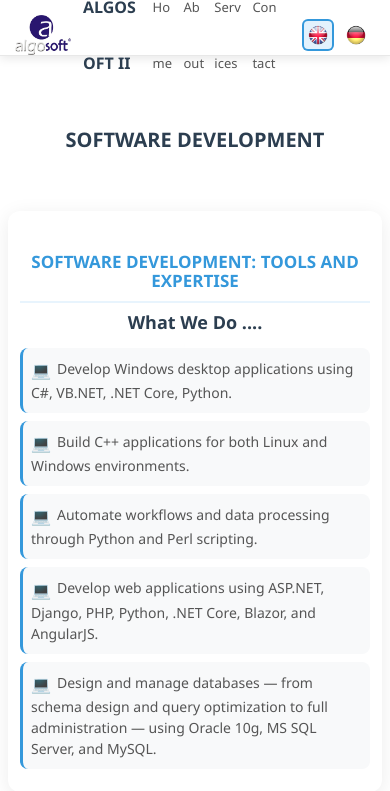
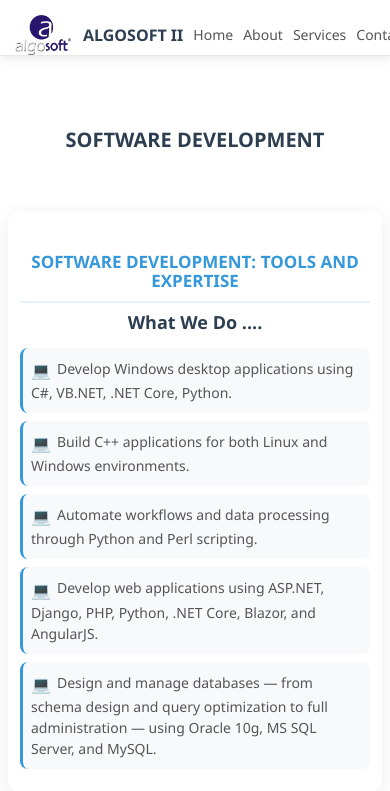
Before and after one commit to ardiangrezda/algosoft, a Django app: page /en/servicesoftware/ in a window 390 px wide. Shown: the top 791 px of the page. Run offline with Django 3.2, Linux system fonts and the light colour scheme.

Commit message:
Fixed navigation menu display on mobile screens for services software page

```diff
--- a/main/templates/services software.html
+++ b/main/templates/services software.html
@@ -5,6 +5,23 @@
 
 {% block content %}
 <style>
+/* Fix navbar display issues on this page */
+@media (max-width: 480px) {
+    .navbar-nav {
+        display: flex !important;
+        flex-wrap: nowrap !important;
+        overflow-x: visible !important;
+    }
+
+    .nav-link {
+        white-space: nowrap !important;
+    }
+
+    .nav-item {
+        white-space: nowrap !important;
+    }
+}
+
 .data-services-container {
     max-width: 1200px;
     margin: 0 auto;
--- a/main/templates/top.html
+++ b/main/templates/top.html
@@ -120,6 +120,7 @@
     .navbar-container {
         padding: 0 15px;
         height: 60px;
+        flex-wrap: nowrap;
     }
 
     .nav-item {
@@ -128,6 +129,7 @@
 
     .nav-link {
         font-size: 14px;
+        white-space: nowrap;
     }
 
     .brand-text {
@@ -144,17 +146,27 @@
         height: 70px;
     }
 
+    .navbar-nav {
+        display: flex;
+        flex-wrap: nowrap;
+        overflow-x: visible;
+        width: auto;
+    }
+
     .nav-item {
         margin-left: 10px;
+        white-space: nowrap;
     }
 
     .nav-link {
-        font-size: 13px;
+        font-size: 14px;
         padding: 4px 0;
+        white-space: nowrap;
     }
 
     .brand-text {
         font-size: 16px;
+        white-space: nowrap;
     }
 
     .language-switcher {
```
